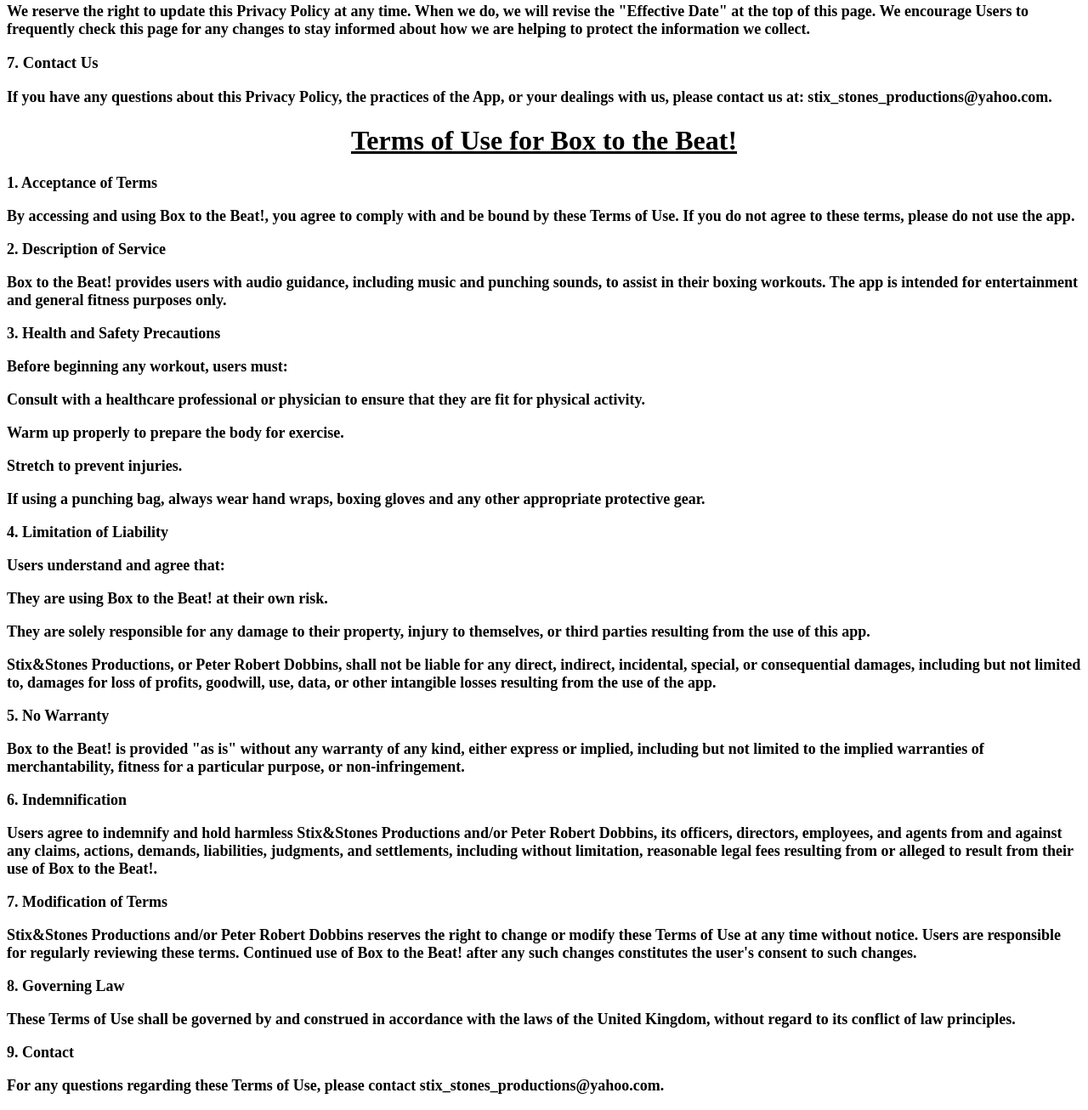
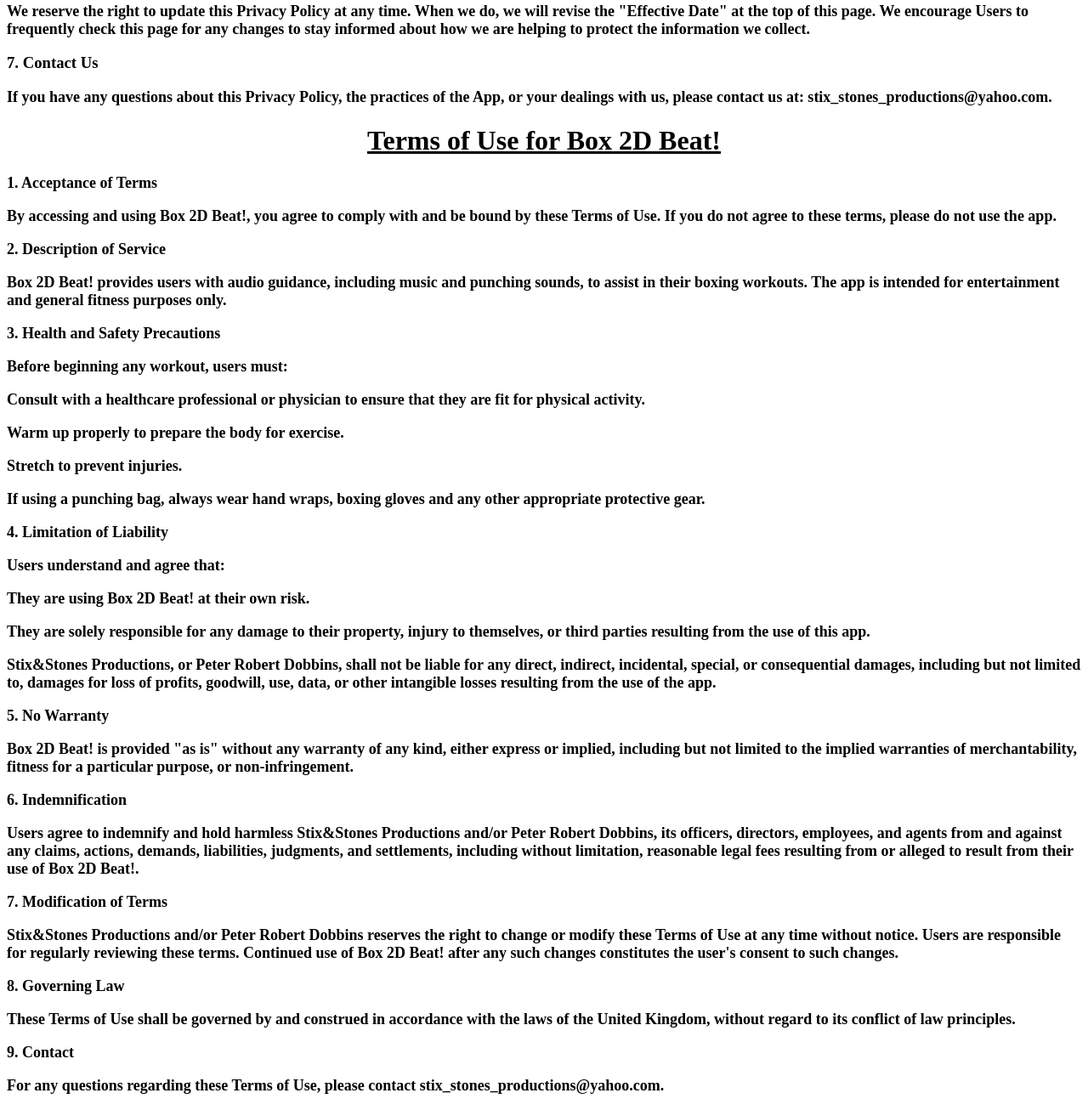
Before and after one commit to Peter-Dobbins/Beat-Box-Privacy, a plain HTML site: page index.html in a window 1280 px wide. Shown: the part 1110-2416 px from the top of the page at 85% size. Drawn offline with Linux system fonts and the light colour scheme.

Commit message:
Update index.html

```diff
--- a/index.html
+++ b/index.html
@@ -3,16 +3,16 @@
 <head>
     <meta charset="UTF-8">
     <meta name="viewport" content="width=device-width, initial-scale=1.0">
-    <title>Box to the Beat! Privacy Policy</title>
+    <title>Box 2D Beat! Privacy Policy</title>
     <link rel="stylesheet" type="text/css" href="styles.css">
 
 </head>
 <body>
-    <h1>Privacy Policy and Terms of Use for Box to the Beat!</h1>
+    <h1>Privacy Policy and Terms of Use for Box 2D Beat!</h1>
 
 <h2>Effective Date: 27/07/2023</h2>
 
-<h3>This Privacy Policy governs the manner in which Box to the Beat! collects, uses, maintains, and discloses information collected from users (referred to as "Users" or "you") of the Box to the Beat! mobile application (referred to as the "App").</h3>
+<h3>This Privacy Policy governs the manner in which Box 2D Beat! collects, uses, maintains, and discloses information collected from users (referred to as "Users" or "you") of the Box 2D Beat! mobile application (referred to as the "App").</h3>
 
 <h3><b>1. Personal Information Collection and Use<b></h3>
 
@@ -52,15 +52,15 @@
 
 <p>If you have any questions about this Privacy Policy, the practices of the App, or your dealings with us, please contact us at: stix_stones_productions@yahoo.com.</p>
 
-<h1>Terms of Use for Box to the Beat!</h1>
+<h1>Terms of Use for Box 2D Beat!</h1>
 
 <p>1. Acceptance of Terms</p>
 
-<p>By accessing and using Box to the Beat!, you agree to comply with and be bound by these Terms of Use. If you do not agree to these terms, please do not use the app.</p>
+<p>By accessing and using Box 2D Beat!, you agree to comply with and be bound by these Terms of Use. If you do not agree to these terms, please do not use the app.</p>
 
 <p>2. Description of Service</p>
 
-<p>Box to the Beat! provides users with audio guidance, including music and punching sounds, to assist in their boxing workouts. The app is intended for entertainment and general fitness purposes only.</p>
+<p>Box 2D Beat! provides users with audio guidance, including music and punching sounds, to assist in their boxing workouts. The app is intended for entertainment and general fitness purposes only.</p>
 
 <p>3. Health and Safety Precautions </p>
 
@@ -75,21 +75,21 @@
 
 <p>Users understand and agree that:</p>
 
-<p>They are using Box to the Beat! at their own risk.</p>
+<p>They are using Box 2D Beat! at their own risk.</p>
 <p>They are solely responsible for any damage to their property, injury to themselves, or third parties resulting from the use of this app.</p>
 <p>Stix&Stones Productions, or Peter Robert Dobbins, shall not be liable for any direct, indirect, incidental, special, or consequential damages, including but not limited to, damages for loss of profits, goodwill, use, data, or other intangible losses resulting from the use of the app.</p>
 
 <p>5. No Warranty</p>
 
-<p>Box to the Beat! is provided "as is" without any warranty of any kind, either express or implied, including but not limited to the implied warranties of merchantability, fitness for a particular purpose, or non-infringement.</p>
+<p>Box 2D Beat! is provided "as is" without any warranty of any kind, either express or implied, including but not limited to the implied warranties of merchantability, fitness for a particular purpose, or non-infringement.</p>
 
 <p>6. Indemnification</p>
 
-<p>Users agree to indemnify and hold harmless Stix&Stones Productions and/or Peter Robert Dobbins, its officers, directors, employees, and agents from and against any claims, actions, demands, liabilities, judgments, and settlements, including without limitation, reasonable legal fees resulting from or alleged to result from their use of Box to the Beat!.</p>
+<p>Users agree to indemnify and hold harmless Stix&Stones Productions and/or Peter Robert Dobbins, its officers, directors, employees, and agents from and against any claims, actions, demands, liabilities, judgments, and settlements, including without limitation, reasonable legal fees resulting from or alleged to result from their use of Box 2D Beat!.</p>
 
 <p>7. Modification of Terms</p>
 
-<p>Stix&Stones Productions and/or Peter Robert Dobbins reserves the right to change or modify these Terms of Use at any time without notice. Users are responsible for regularly reviewing these terms. Continued use of Box to the Beat! after any such changes constitutes the user's consent to such changes.</p>
+<p>Stix&Stones Productions and/or Peter Robert Dobbins reserves the right to change or modify these Terms of Use at any time without notice. Users are responsible for regularly reviewing these terms. Continued use of Box 2D Beat! after any such changes constitutes the user's consent to such changes.</p>
 
 <p>8. Governing Law</p>
 
```
